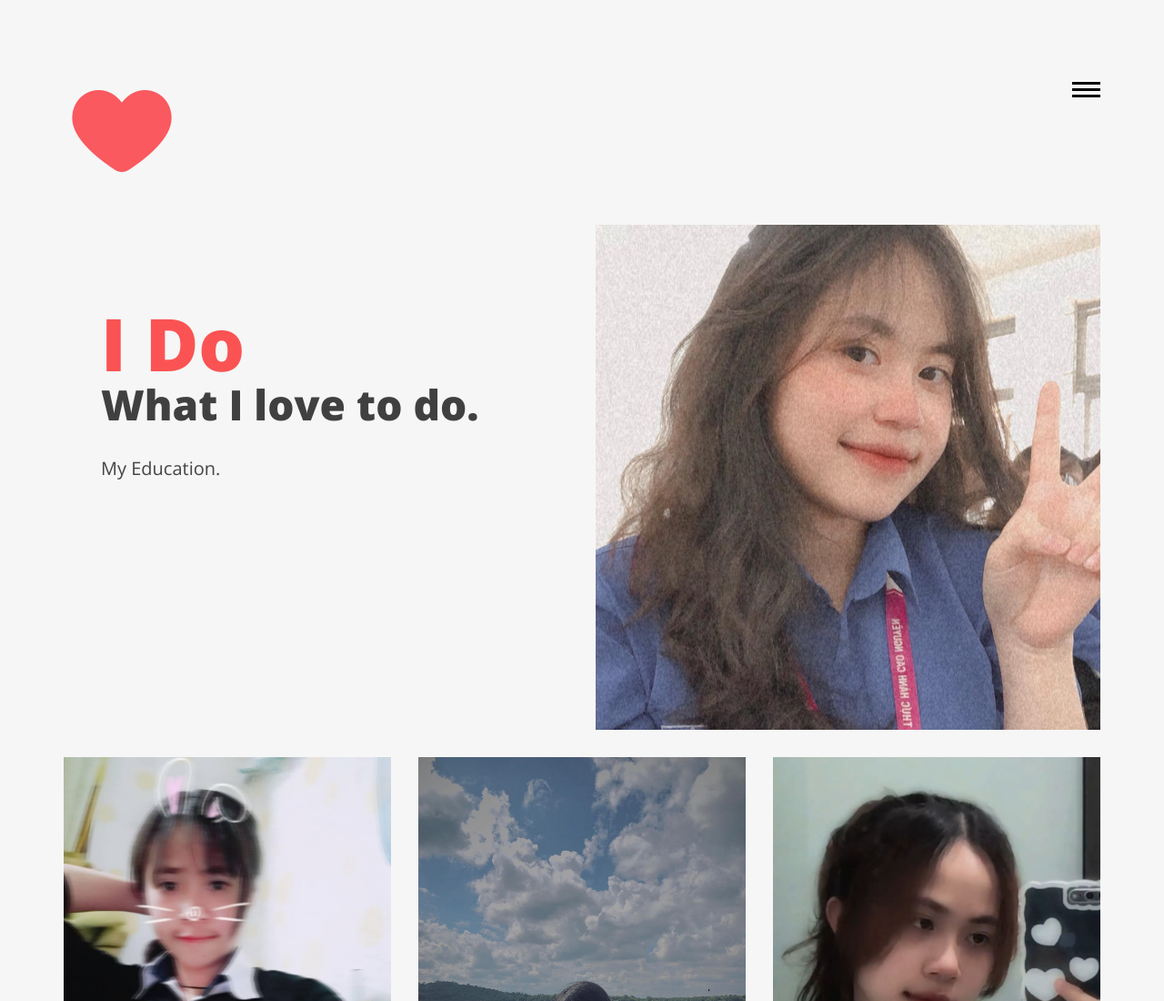
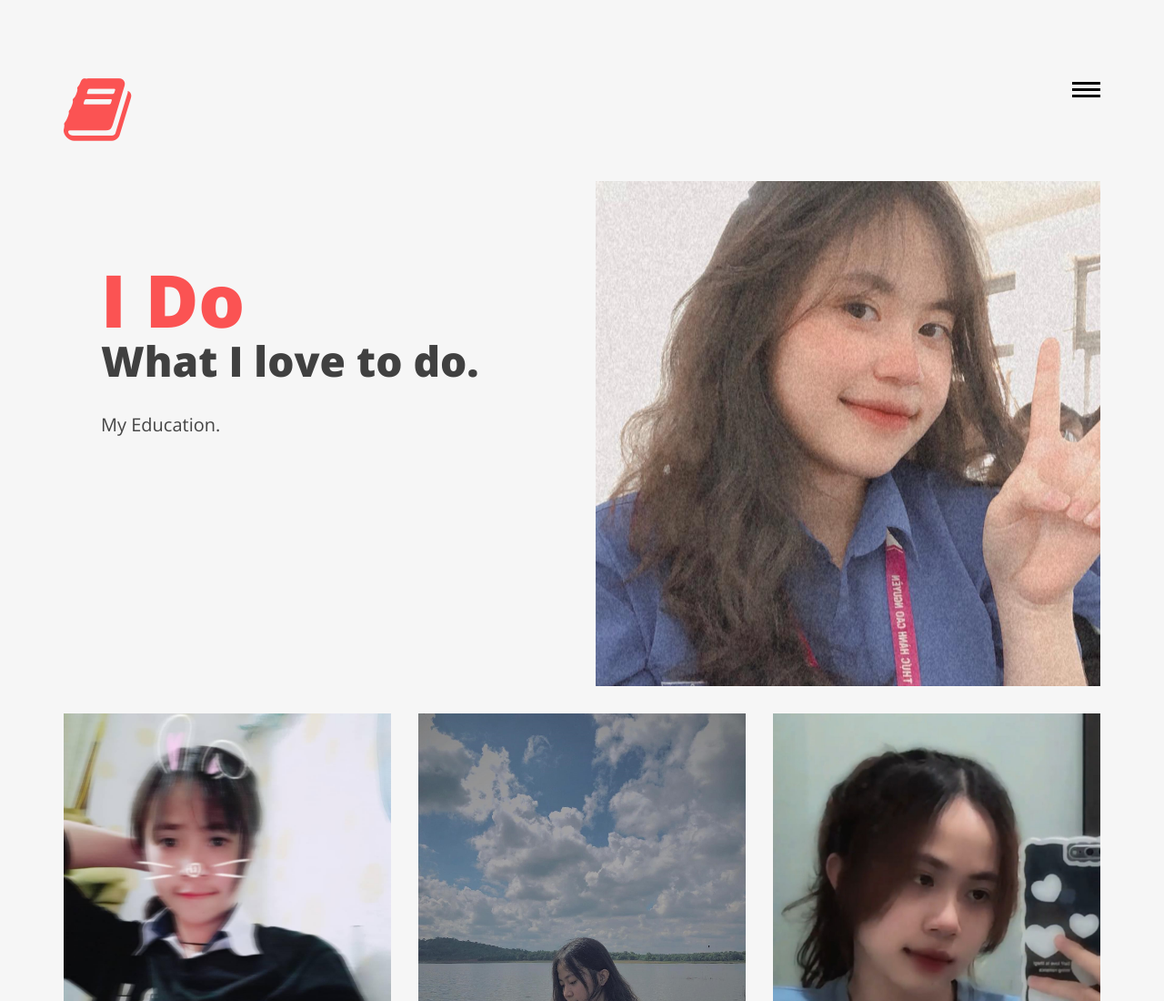
Before and after one commit to 21120558/garrelly-website-about-my-friend, a plain HTML site: page about.html in a window 1280 px wide. Shown: the top 1100 px of the page at 91% size. Drawn offline with nearby package versions, Linux system fonts and the light colour scheme; a web font is replaced by a local one.

Commit message:
Update about.html

```diff
--- a/about.html
+++ b/about.html
@@ -64,7 +64,7 @@
 
                     	<h1>
 
-                        	<a href="index.html" title="avana LLC"><img src="images/icon.png" title="avana LLC" alt="avana LLC"/></a>
+                        	<i class="fa fa-book" aria-hidden="true"></i>
 
                         </h1>
 
```
